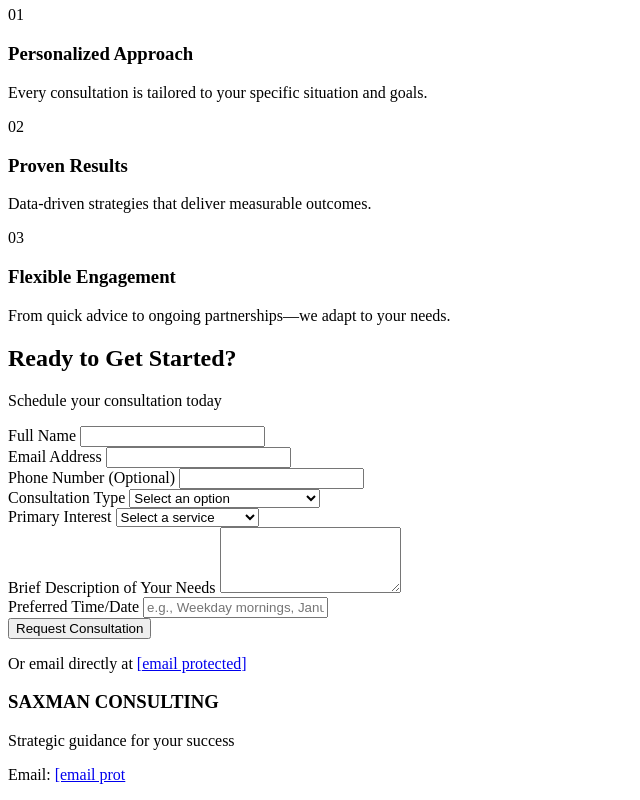
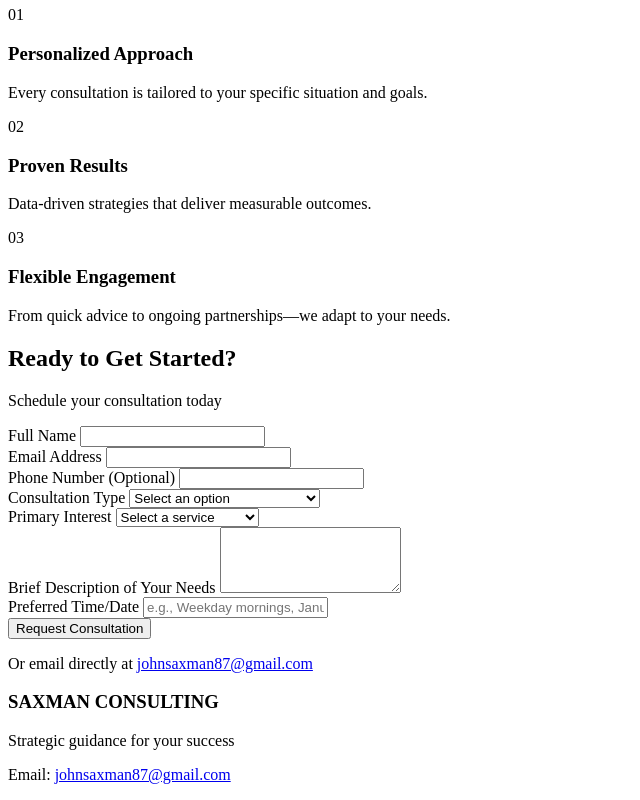
Before and after one commit to JSaxman-A/saxman-consulting, a plain HTML site: page index (1).html in a window 1280 px wide. Shown: the part 1122-1922 px from the top of the page, without its empty margins (0-640 px from the left). Drawn offline with Linux system fonts and the light colour scheme.

Commit message:
Update contact email to johnsaxman87@gmail.com

```diff
--- a/index (1).html
+++ b/index (1).html
@@ -167,7 +167,7 @@
                     </form>
 
                     <div class="contact-alternative">
-                        <p>Or email directly at <a href="/cdn-cgi/l/email-protection#365c595e5845574e5b57580e0176515b575f5a1855595b"><span class="__cf_email__" data-cfemail="7e141116100d1f06131f1046493e19131f1712501d1113">[email&#160;protected]</span></a></p>
+                        <p>Or email directly at <a href="mailto:johnsaxman87@gmail.com">johnsaxman87@gmail.com</a></p>
                     </div>
                 </div>
             </div>
@@ -183,4 +183,4 @@
                     <p>Strategic guidance for your success</p>
                 </div>
                 <div class="footer-contact">
-                    <p>Email: <a href="/cdn-cgi/l/email-protection#f79d989f9984968f9a9699cfc0b7909a969e9bd994989a"><span class="__cf_email__" data-cfemail="2f454047415c4e57424e4117186f48424e4643014c4042">[email&#160;prot
+                    <p>Email: <a href="mailto:johnsaxman87@gmail.com">johnsaxman87@gmail.com</a></p>
```
